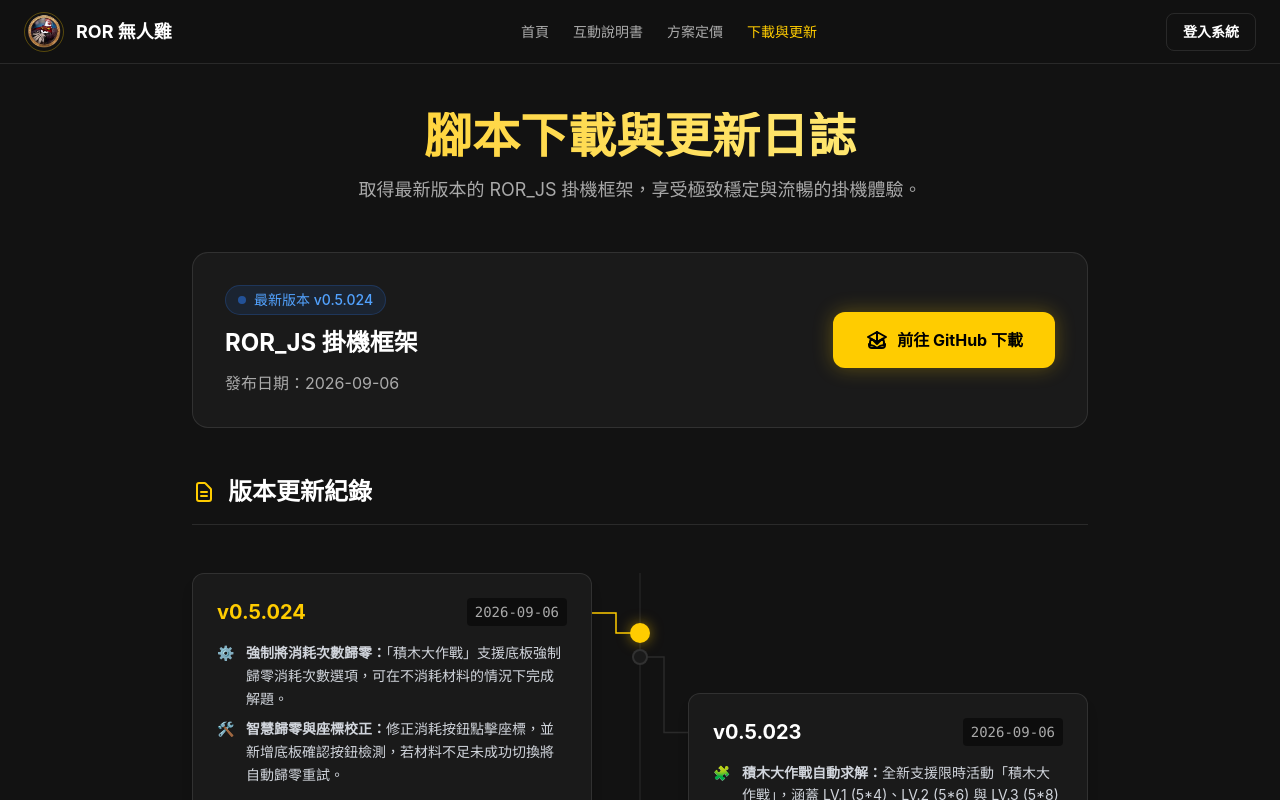
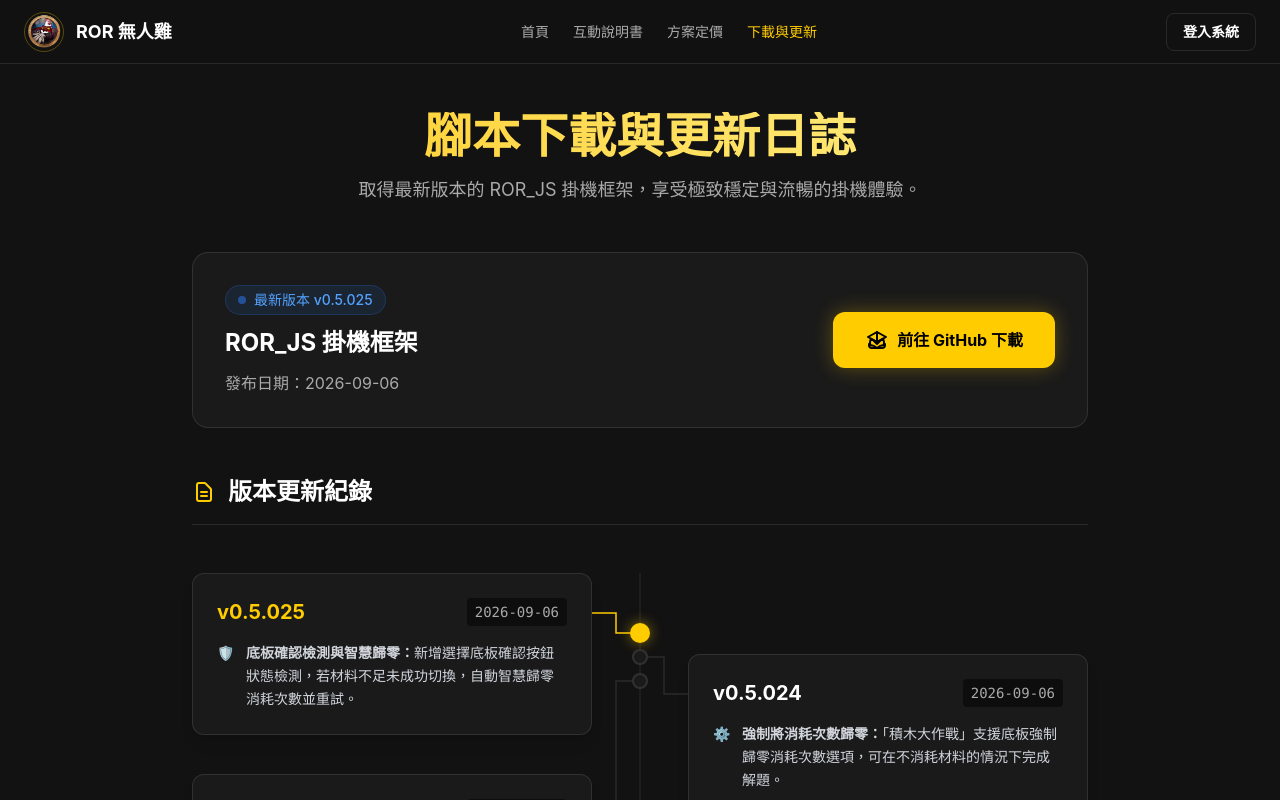
Before and after one commit to w8s3suimin/ROR_PX, a Vue app: page /download in a window 1280 px wide. Shown: the top 800 px of the page. Built offline with nearby package versions, Linux system fonts and the light colour scheme.

Commit message:
Release v0.5.025

```diff
--- a/src/views/Download.vue
+++ b/src/views/Download.vue
@@ -16,7 +16,7 @@
           <div class="space-y-3 flex-1 text-center md:text-left">
             <div class="inline-flex items-center gap-2 px-3 py-1 rounded-full bg-blue-500/10 text-blue-400 text-sm font-medium border border-blue-500/20">
               <span class="w-2 h-2 rounded-full bg-blue-500 animate-pulse"></span>
-              最新版本 v0.5.024
+              最新版本 v0.5.025
             </div>
             <h2 class="text-2xl font-bold">ROR_JS 掛機框架</h2>
             <p class="text-ror-muted">發布日期：2026-09-06</p>
@@ -140,12 +140,19 @@ const setItemRef = (el, idx) => {
 
 const patches = ref([
   {
-    version: 'v0.5.024',
+    version: 'v0.5.025',
     date: '2026-09-06',
     isLatest: true,
     features: [
+      { icon: '🛡️', color: 'text-green-400', desc: '<strong>底板確認檢測與智慧歸零：</strong>新增選擇底板確認按鈕狀態檢測，若材料不足未成功切換，自動智慧歸零消耗次數並重試。' }
+    ]
+  },
+  {
+    version: 'v0.5.024',
+    date: '2026-09-06',
+    features: [
       { icon: '⚙️', color: 'text-yellow-400', desc: '<strong>強制將消耗次數歸零：</strong>「積木大作戰」支援底板強制歸零消耗次數選項，可在不消耗材料的情況下完成解題。' },
-      { icon: '🛠️', color: 'text-blue-400', desc: '<strong>智慧歸零與座標校正：</strong>修正消耗按鈕點擊座標，並新增底板確認按鈕檢測，若材料不足未成功切換將自動歸零重試。' }
+      { icon: '🛠️', color: 'text-blue-400', desc: '<strong>消耗歸零按鈕座標修正：</strong>修復各難度底板消耗次數調降按鈕位置錯誤的問題，校正為精確座標確保正常歸零。' }
     ]
   },
   {
```
